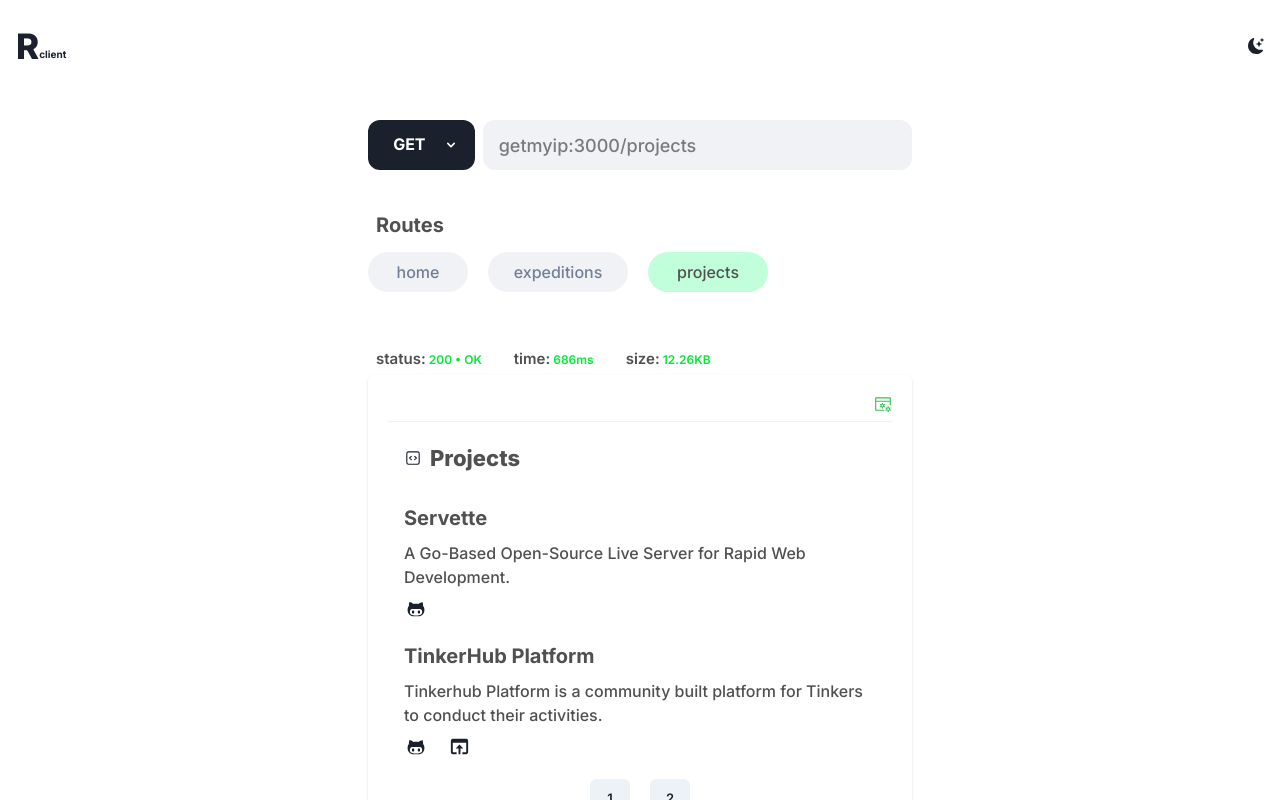
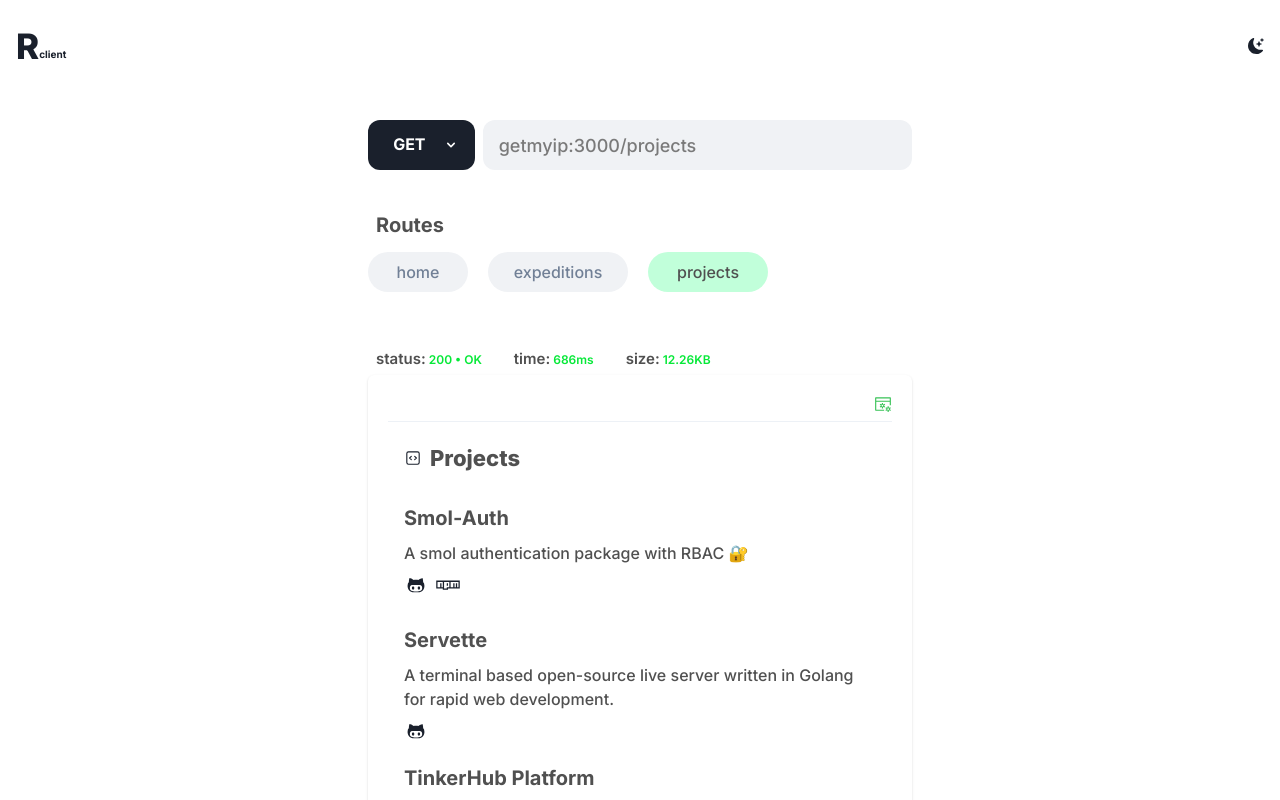
Before and after one commit to reenphygeorge/portfolio, a Next.js app: page / in a window 1280 px wide. Both pictures are taken after a click on the element "projects". Shown: the top 800 px of the page. Built offline with nearby package versions, Linux system fonts and the light colour scheme.

Commit message:
chore: project update

```diff
--- a/src/components/homePage.tsx
+++ b/src/components/homePage.tsx
@@ -39,7 +39,14 @@
           >
             NocoDB
           </Link>
-          &nbsp;| Full stack dev
+          &nbsp;| Full stack dev | Currently building&nbsp;
+          <Link
+            target="_blank"
+            color={green50}
+            href="https://github.com/reenphygeorge/vPrompt"
+          >
+            vPrompt
+          </Link>
         </Text>
         <Text
           color={black50}
--- a/src/components/projectsPage.tsx
+++ b/src/components/projectsPage.tsx
@@ -1,6 +1,6 @@
 import { Button, HStack, Link, Text } from "@chakra-ui/react";
 import { HiOutlineCodeBracketSquare } from "react-icons/hi2";
-import { DiGithubAlt } from "react-icons/di";
+import { DiGithubAlt, DiNpm } from "react-icons/di";
 import { MdOpenInBrowser } from "react-icons/md";
 import { ReactElement, useContext, useState } from "react";
 import { ColorContext } from "@/contexts/colorContext";
@@ -20,6 +20,36 @@
           fontSize={["16px", "18px", "20px"]}
           fontWeight="bold"
         >
+          Smol-Auth
+        </Text>
+        <Text
+          mt={2}
+          color={black50}
+          fontSize={["14px", "15px", "16px"]}
+          fontWeight="medium"
+        >
+          A smol authentication package with RBAC 🔐
+        </Text>
+        <HStack mt={2}>
+          <Link
+            target="_blank"
+            href="https://github.com/reenphygeorge/smol-auth"
+          >
+            <DiGithubAlt size={24} />
+          </Link>
+          <Link
+            target="_blank"
+            href="https://www.npmjs.com/package/smol-auth-express"
+          >
+            <DiNpm size={24} />
+          </Link>
+        </HStack>
+        <Text
+          mt={7}
+          color={black50}
+          fontSize={["16px", "18px", "20px"]}
+          fontWeight="bold"
+        >
           Servette
         </Text>
         <Text
@@ -28,7 +58,7 @@
           fontSize={["14px", "15px", "16px"]}
           fontWeight="medium"
         >
-          A Go-Based Open-Source Live Server for Rapid Web Development.
+          A terminal based open-source live server written in Golang for rapid web development.
         </Text>
         <HStack mt={2}>
           <Link
```
Also changed, not shown: 1 other file (tests, documents, lock files or other folders).
